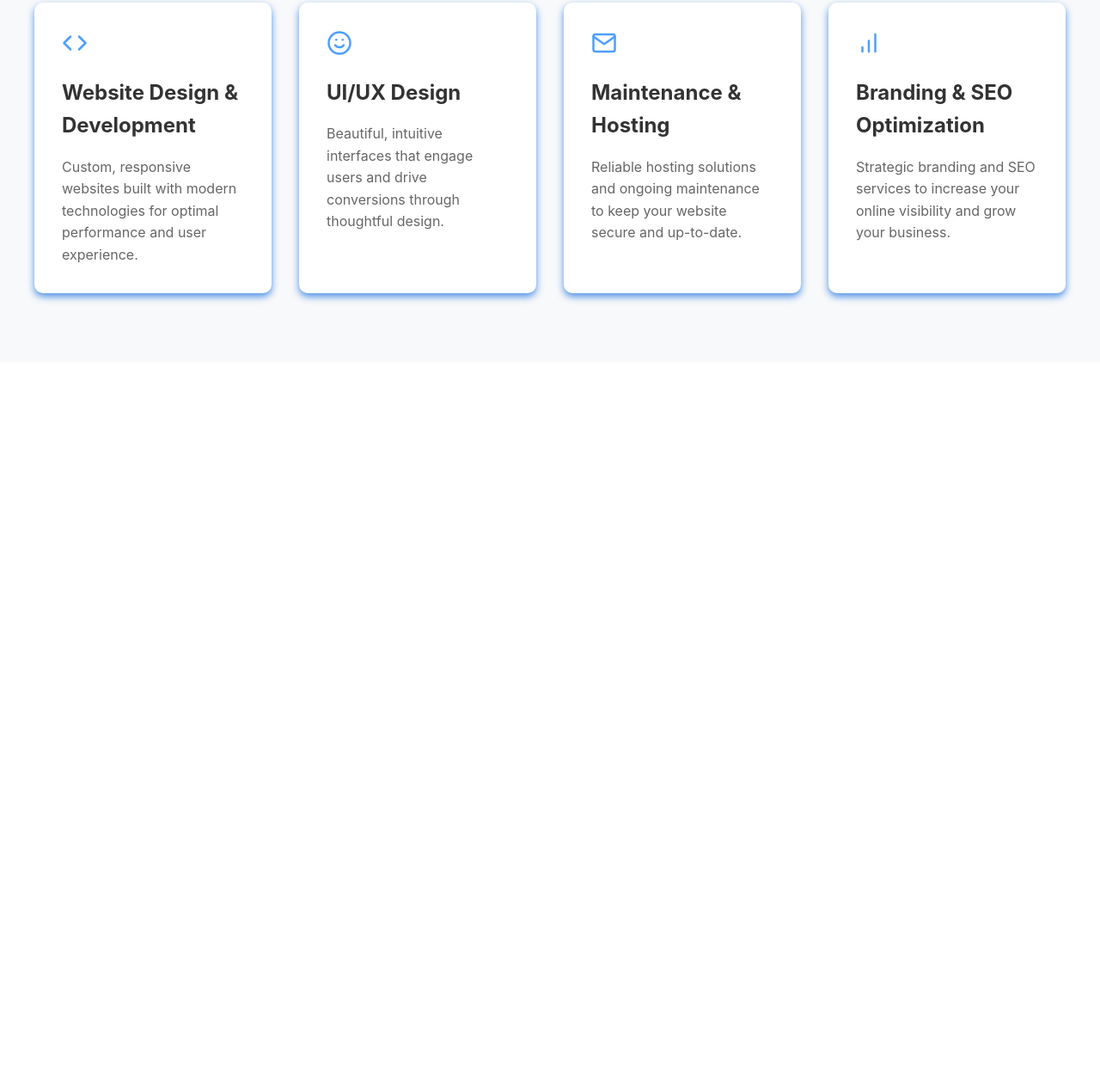
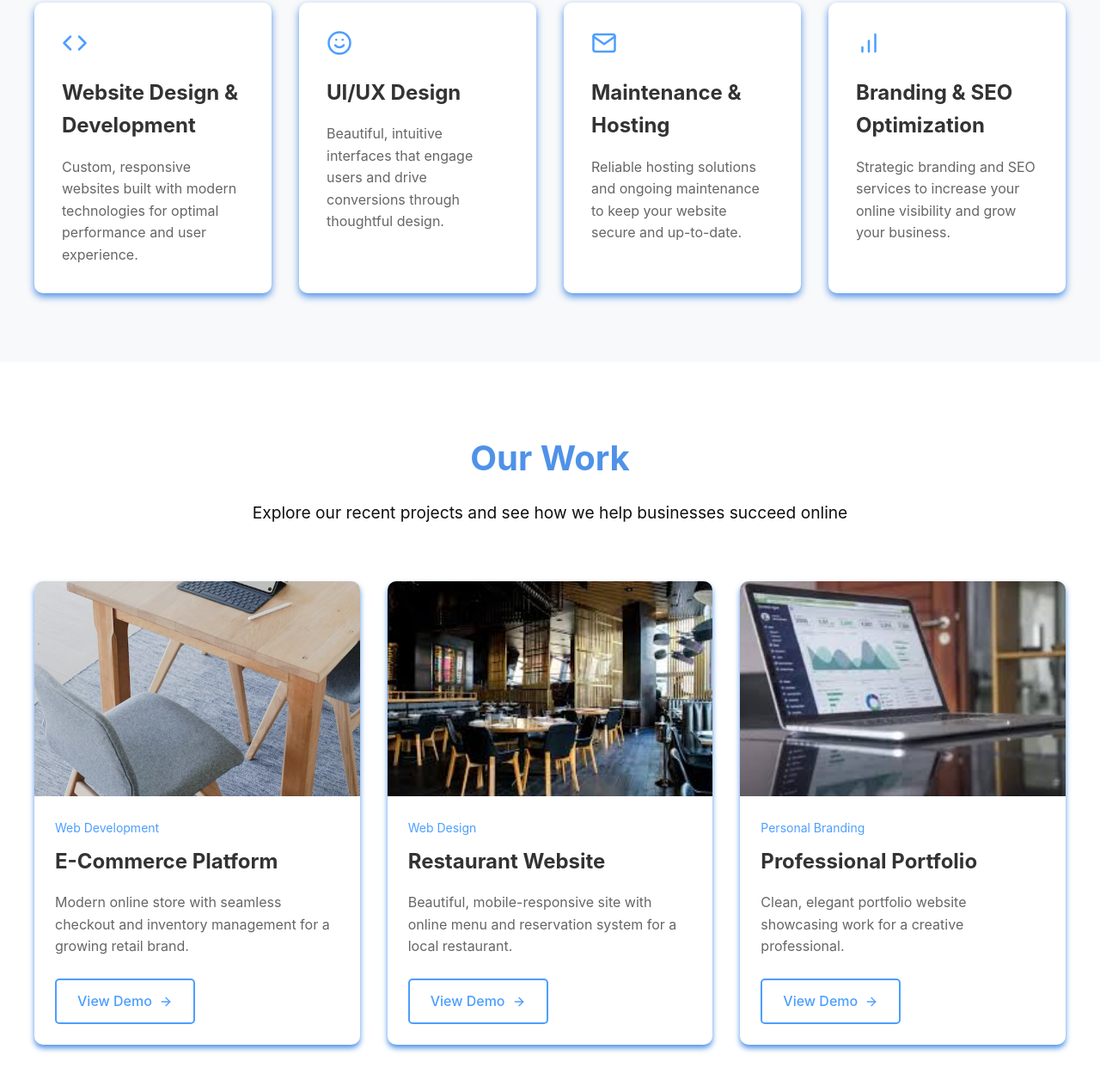
Before and after one commit to ywkbqwitguvb/V_G-WEBWORK, a plain HTML site: page index.html in a window 1280 px wide. Shown: the part 1052-2315 px from the top of the page at 86% size. Before the commit the page ends 1473 px from the top, so only its background shows below. Drawn offline with Linux system fonts and the light colour scheme.

Commit message:
our portfolio

```diff
--- a/css/styles.css
+++ b/css/styles.css
@@ -203,3 +203,93 @@ h1 {
         padding: 1.5rem;
     }
 }
+
+/* Portfolio Section */
+.portfolio {
+    padding: 5rem 2rem;
+    background-color: white;
+}
+
+.portfolio h2 {
+    font-size: 2.5rem;
+    text-align: center;
+    margin-bottom: 1rem;
+    color: rgba(6, 100, 223, 0.705);
+}
+
+.portfolio-grid {
+    display: grid;
+    grid-template-columns: repeat(auto-fit, minmax(300px, 1fr));
+    gap: 2rem;
+    margin-top: 3rem;
+}
+
+.portfolio-item {
+    background: white;
+    border-radius: 10px;
+    overflow: hidden;
+    box-shadow: 0 4px 6px rgba(6, 100, 223, 0.705);
+    transition: transform 0.3s ease;
+}
+
+.portfolio-item:hover {
+    transform: translateY(-5px);
+}
+
+.portfolio-image {
+    position: relative;
+    height: 250px;
+    overflow: hidden;
+}
+
+.portfolio-image img {
+    width: 100%;
+    height: 100%;
+    object-fit: cover;
+    transition: transform 0.3s ease;
+}
+
+.portfolio-item:hover .portfolio-image img {
+    transform: scale(1.05);
+}
+
+.portfolio-content {
+    padding: 1.5rem;
+}
+
+.category {
+    display: inline-block;
+    font-size: 0.875rem;
+    color: #4C9EFF;
+    margin-bottom: 0.5rem;
+}
+
+.portfolio-content h3 {
+    font-size: 1.5rem;
+    margin-bottom: 1rem;
+    color: #333;
+}
+
+.portfolio-content p {
+    color: #666;
+    margin-bottom: 1.5rem;
+    line-height: 1.6;
+}
+
+.btn-outline {
+    display: inline-flex;
+    align-items: center;
+    gap: 0.5rem;
+    color: #4C9EFF;
+    border: 2px solid #4C9EFF;
+    padding: 0.75rem 1.5rem;
+    border-radius: 5px;
+    transition: all 0.3s ease;
+    text-decoration: none;
+    font-weight: 500;
+}
+
+.btn-outline:hover {
+    background-color: #4C9EFF;
+    color: white;
+}
--- a/index.html
+++ b/index.html
@@ -88,6 +88,51 @@
         </div>
     </section>
 
+    <section class="portfolio">
+        <div class="container">
+            <h2>Our Work</h2>
+            <p class="section-description">Explore our recent projects and see how we help businesses succeed online</p>
+
+            <div class="portfolio-grid">
+                <div class="portfolio-item">
+                    <div class="portfolio-image">
+                        <img src="assets/portfolio/ecommerce.jpg" alt="E-Commerce Platform">
+                    </div>
+                    <div class="portfolio-content">
+                        <span class="category">Web Development</span>
+                        <h3>E-Commerce Platform</h3>
+                        <p>Modern online store with seamless checkout and inventory management for a growing retail brand.</p>
+                        <a href="#" class="btn btn-outline">View Demo <svg xmlns="http://www.w3.org/2000/svg" width="16" height="16" viewBox="0 0 24 24" fill="none" stroke="currentColor" stroke-width="2" stroke-linecap="round" stroke-linejoin="round"><line x1="5" y1="12" x2="19" y2="12"></line><polyline points="12 5 19 12 12 19"></polyline></svg></a>
+                    </div>
+                </div>
+
+                <div class="portfolio-item">
+                    <div class="portfolio-image">
+                        <img src="assets/portfolio/restaurant.jpg" alt="Restaurant Website">
+                    </div>
+                    <div class="portfolio-content">
+                        <span class="category">Web Design</span>
+                        <h3>Restaurant Website</h3>
+                        <p>Beautiful, mobile-responsive site with online menu and reservation system for a local restaurant.</p>
+                        <a href="#" class="btn btn-outline">View Demo <svg xmlns="http://www.w3.org/2000/svg" width="16" height="16" viewBox="0 0 24 24" fill="none" stroke="currentColor" stroke-width="2" stroke-linecap="round" stroke-linejoin="round"><line x1="5" y1="12" x2="19" y2="12"></line><polyline points="12 5 19 12 12 19"></polyline></svg></a>
+                    </div>
+                </div>
+
+                <div class="portfolio-item">
+                    <div class="portfolio-image">
+                        <img src="assets/portfolio/portfolio.jpg" alt="Professional Portfolio">
+                    </div>
+                    <div class="portfolio-content">
+                        <span class="category">Personal Branding</span>
+                        <h3>Professional Portfolio</h3>
+                        <p>Clean, elegant portfolio website showcasing work for a creative professional.</p>
+                        <a href="#" class="btn btn-outline">View Demo <svg xmlns="http://www.w3.org/2000/svg" width="16" height="16" viewBox="0 0 24 24" fill="none" stroke="currentColor" stroke-width="2" stroke-linecap="round" stroke-linejoin="round"><line x1="5" y1="12" x2="19" y2="12"></line><polyline points="12 5 19 12 12 19"></polyline></svg></a>
+                    </div>
+                </div>
+            </div>
+        </div>
+    </section>
+
     <script src="js/main.js"></script>
 </body>
 </html>
```
Also changed, not shown: assets/portfolio/ecommerce.jpg (added), assets/portfolio/portfolio.jpg (added), assets/portfolio/restaurant.jpg (added).
